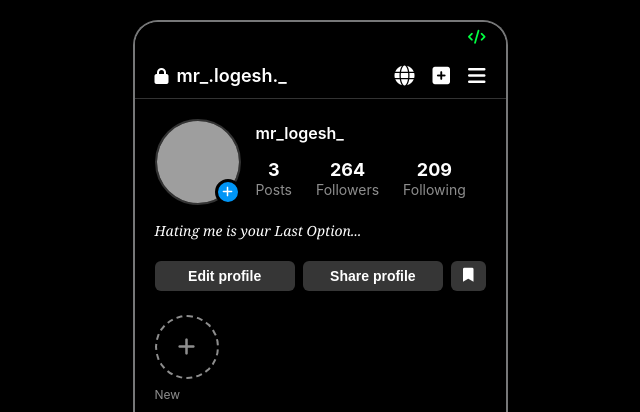
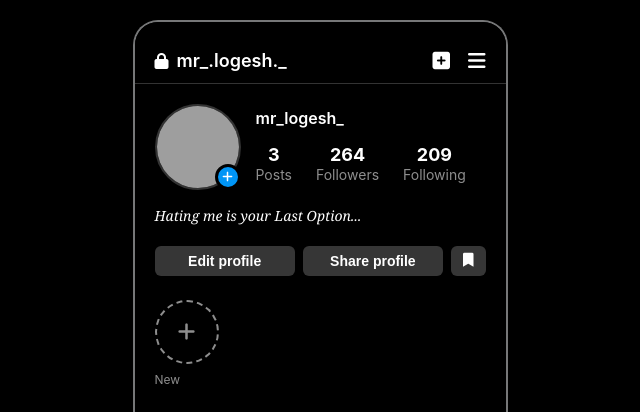
Before and after one commit to mohanraj3010/instagram1, a plain HTML site: page index.html in a window 1280 px wide. Shown: the top 412 px of the page, without its empty margins (320-960 px from the left). Drawn offline with Linux system fonts and the light colour scheme; grey boxes are pictures that could not be loaded.

Commit message:
Update index.html

```diff
--- a/index.html
+++ b/index.html
@@ -13,7 +13,6 @@
         <div class="status-bar">
             <span class="frame-number"></span>
             <div class="status-icons">
-                <i class="fas fa-code status-icon"></i>
             </div>
         </div>
 
@@ -24,7 +23,7 @@
                 <span class="username">mr_.logesh._</span>
             </div>
             <div class="header-right">
-                <i class="fas fa-globe globe-icon"></i>
+
                 <i class="fas fa-plus-square plus-icon"></i>
                 <i class="fas fa-bars menu-icon"></i>
             </div>
```
